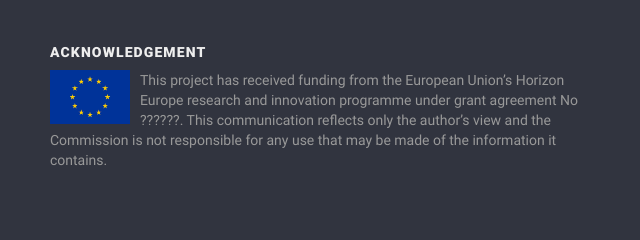
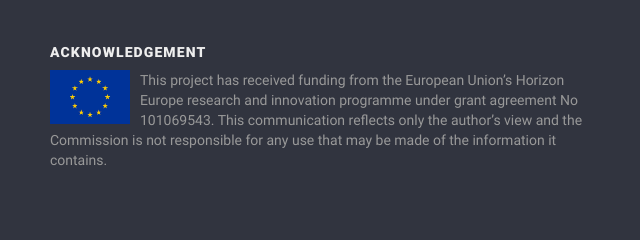
Before and after one commit to CS-AWARE-NEXT/cs-aware-next-public, a plain HTML site: page docs/index.html in a window 1280 px wide. Shown: the part 5154-5394 px from the top of the page, 605-1245 px from the left. Drawn offline with Linux system fonts and the light colour scheme.

Commit message:
Grant agreement index.html fix

```diff
--- a/docs/index.html
+++ b/docs/index.html
@@ -904,7 +904,7 @@
             <h4>Acknowledgement</h4>
 
             <img src="/cs-aware-next-public/img/partners/eu_flag.jpg" style="float: left; max-width: 90px; padding-right: 10px; padding-bottom: 5px;"/>
-            <p> This project has received funding from the European Union’s Horizon Europe research and innovation programme under grant agreement No ??????. This communication reflects only the author’s view and the Commission is not responsible for any use that may be made of the information it contains.</p>
+            <p> This project has received funding from the European Union’s Horizon Europe research and innovation programme under grant agreement No 101069543. This communication reflects only the author’s view and the Commission is not responsible for any use that may be made of the information it contains.</p>
 
             <hr class="hidden-md hidden-lg hidden-sm">
 
```
